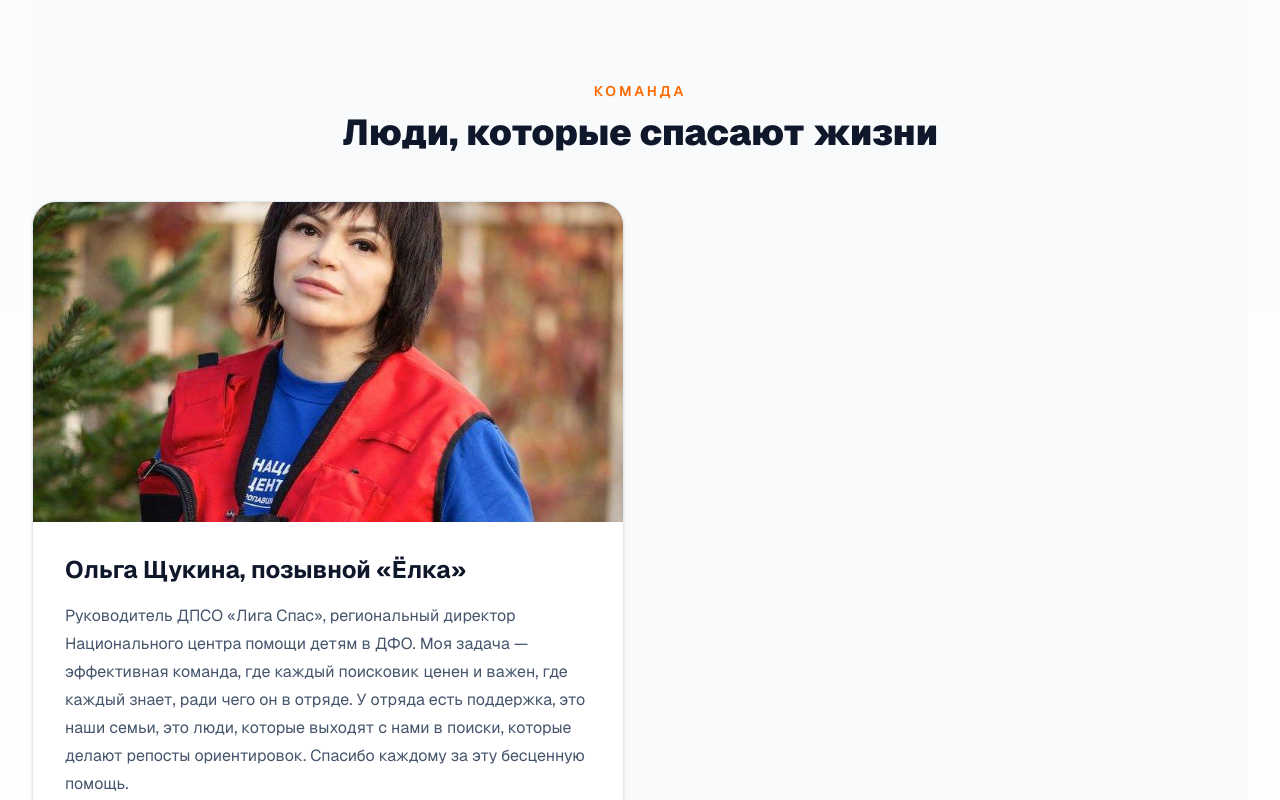
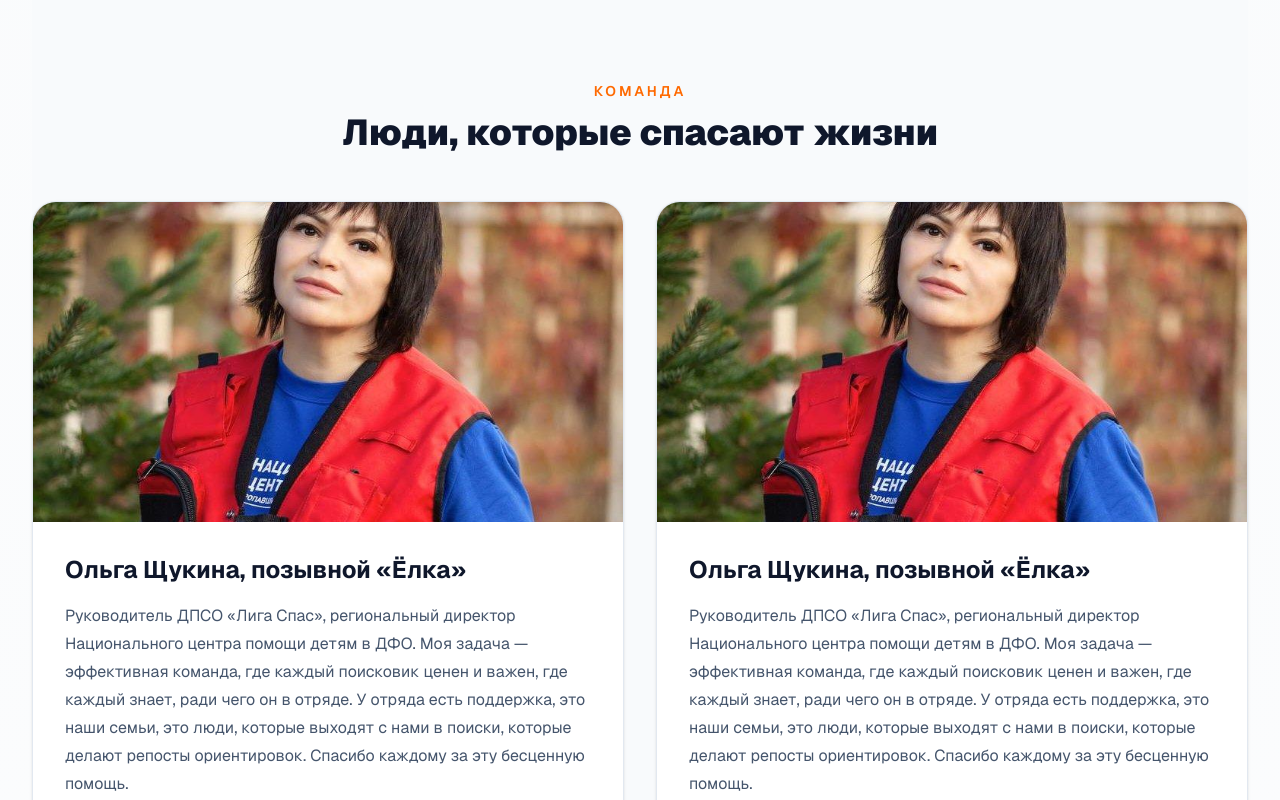
Before and after one commit to Yeminfu/ls-front, a Next.js app: page / in a window 1280 px wide. Shown: the part 2000-2800 px from the top of the page. Built offline with nearby package versions, Linux system fonts and the light colour scheme; no server answers.

Commit message:
страница "наша команда"

```diff
--- a/src/app/(public)/(home)/data/team.data.ts
+++ b/src/app/(public)/(home)/data/team.data.ts
@@ -6,4 +6,44 @@ export const TEAM: ts_teammate[] = [
     description: "Руководитель ДПСО «Лига Спас», региональный директор Национального центра помощи детям в ДФО. Моя задача — эффективная команда, где каждый поисковик ценен и важен, где каждый знает, ради чего он в отряде. У отряда есть поддержка, это наши семьи, это люди, которые выходят с нами в поиски, которые делают репосты ориентировок. Спасибо каждому за эту бесценную помощь.",
     image: '/team/68397240.jpg'
   },
+  {
+    name: 'Ольга Щукина, позывной «Ёлка»',
+    description: "Руководитель ДПСО «Лига Спас», региональный директор Национального центра помощи детям в ДФО. Моя задача — эффективная команда, где каждый поисковик ценен и важен, где каждый знает, ради чего он в отряде. У отряда есть поддержка, это наши семьи, это люди, которые выходят с нами в поиски, которые делают репосты ориентировок. Спасибо каждому за эту бесценную помощь.",
+    image: '/team/68397240.jpg'
+  },
+  {
+    name: 'Ольга Щукина, позывной «Ёлка»',
+    description: "Руководитель ДПСО «Лига Спас», региональный директор Национального центра помощи детям в ДФО. Моя задача — эффективная команда, где каждый поисковик ценен и важен, где каждый знает, ради чего он в отряде. У отряда есть поддержка, это наши семьи, это люди, которые выходят с нами в поиски, которые делают репосты ориентировок. Спасибо каждому за эту бесценную помощь.",
+    image: '/team/68397240.jpg'
+  },
+  {
+    name: 'Ольга Щукина, позывной «Ёлка»',
+    description: "Руководитель ДПСО «Лига Спас», региональный директор Национального центра помощи детям в ДФО. Моя задача — эффективная команда, где каждый поисковик ценен и важен, где каждый знает, ради чего он в отряде. У отряда есть поддержка, это наши семьи, это люди, которые выходят с нами в поиски, которые делают репосты ориентировок. Спасибо каждому за эту бесценную помощь.",
+    image: '/team/68397240.jpg'
+  },
+  {
+    name: 'Ольга Щукина, позывной «Ёлка»',
+    description: "Руководитель ДПСО «Лига Спас», региональный директор Национального центра помощи детям в ДФО. Моя задача — эффективная команда, где каждый поисковик ценен и важен, где каждый знает, ради чего он в отряде. У отряда есть поддержка, это наши семьи, это люди, которые выходят с нами в поиски, которые делают репосты ориентировок. Спасибо каждому за эту бесценную помощь.",
+    image: '/team/68397240.jpg'
+  },
+  {
+    name: 'Ольга Щукина, позывной «Ёлка»',
+    description: "Руководитель ДПСО «Лига Спас», региональный директор Национального центра помощи детям в ДФО. Моя задача — эффективная команда, где каждый поисковик ценен и важен, где каждый знает, ради чего он в отряде. У отряда есть поддержка, это наши семьи, это люди, которые выходят с нами в поиски, которые делают репосты ориентировок. Спасибо каждому за эту бесценную помощь.",
+    image: '/team/68397240.jpg'
+  },
+  {
+    name: 'Ольга Щукина, позывной «Ёлка»',
+    description: "Руководитель ДПСО «Лига Спас», региональный директор Национального центра помощи детям в ДФО. Моя задача — эффективная команда, где каждый поисковик ценен и важен, где каждый знает, ради чего он в отряде. У отряда есть поддержка, это наши семьи, это люди, которые выходят с нами в поиски, которые делают репосты ориентировок. Спасибо каждому за эту бесценную помощь.",
+    image: '/team/68397240.jpg'
+  },
+  {
+    name: 'Ольга Щукина, позывной «Ёлка»',
+    description: "Руководитель ДПСО «Лига Спас», региональный директор Национального центра помощи детям в ДФО. Моя задача — эффективная команда, где каждый поисковик ценен и важен, где каждый знает, ради чего он в отряде. У отряда есть поддержка, это наши семьи, это люди, которые выходят с нами в поиски, которые делают репосты ориентировок. Спасибо каждому за эту бесценную помощь.",
+    image: '/team/68397240.jpg'
+  },
+  {
+    name: 'Ольга Щукина, позывной «Ёлка»',
+    description: "Руководитель ДПСО «Лига Спас», региональный директор Национального центра помощи детям в ДФО. Моя задача — эффективная команда, где каждый поисковик ценен и важен, где каждый знает, ради чего он в отряде. У отряда есть поддержка, это наши семьи, это люди, которые выходят с нами в поиски, которые делают репосты ориентировок. Спасибо каждому за эту бесценную помощь.",
+    image: '/team/68397240.jpg'
+  },
 ]
--- /dev/null
+++ b/src/app/(public)/volunteers/page.tsx
@@ -0,0 +1,50 @@
+import Image from "next/image";
+import { TEAM } from "../(home)/data/team.data";
+
+export default function Page() {
+  return (
+    <section className="">
+      <div className="mx-auto max-w-7xl px-4 sm:px-6 lg:px-8">
+        <header className="mb-12">
+          <h1 className="text-4xl font-black tracking-tight text-slate-900 sm:text-5xl">
+            Наша команда
+          </h1>
+
+          <p className="mt-4 max-w-3xl text-lg text-slate-600">
+            Добровольцы, координаторы и специалисты, которые ежедневно помогают
+            искать пропавших людей и участвуют в спасательных операциях.
+          </p>
+        </header>
+
+        <div className="grid grid-cols-1 gap-8 lg:grid-cols-2">
+          {TEAM.map((teammate) => (
+            <article
+              key={teammate.name}
+              className="group overflow-hidden rounded-3xl border border-slate-200 bg-white shadow-sm transition-all duration-300 hover:-translate-y-1 hover:shadow-2xl"
+            >
+              <div className="overflow-hidden">
+                <Image
+                  src={teammate.image}
+                  alt={teammate.name}
+                  width={600}
+                  height={320}
+                  className="h-[280px] w-full object-cover transition-transform duration-500 group-hover:scale-105"
+                />
+              </div>
+
+              <div className="p-8">
+                <h2 className="text-2xl font-bold text-slate-900">
+                  {teammate.name}
+                </h2>
+
+                <p className="mt-4 leading-7 text-slate-600">
+                  {teammate.description}
+                </p>
+              </div>
+            </article>
+          ))}
+        </div>
+      </div>
+    </section>
+  );
+}
```
